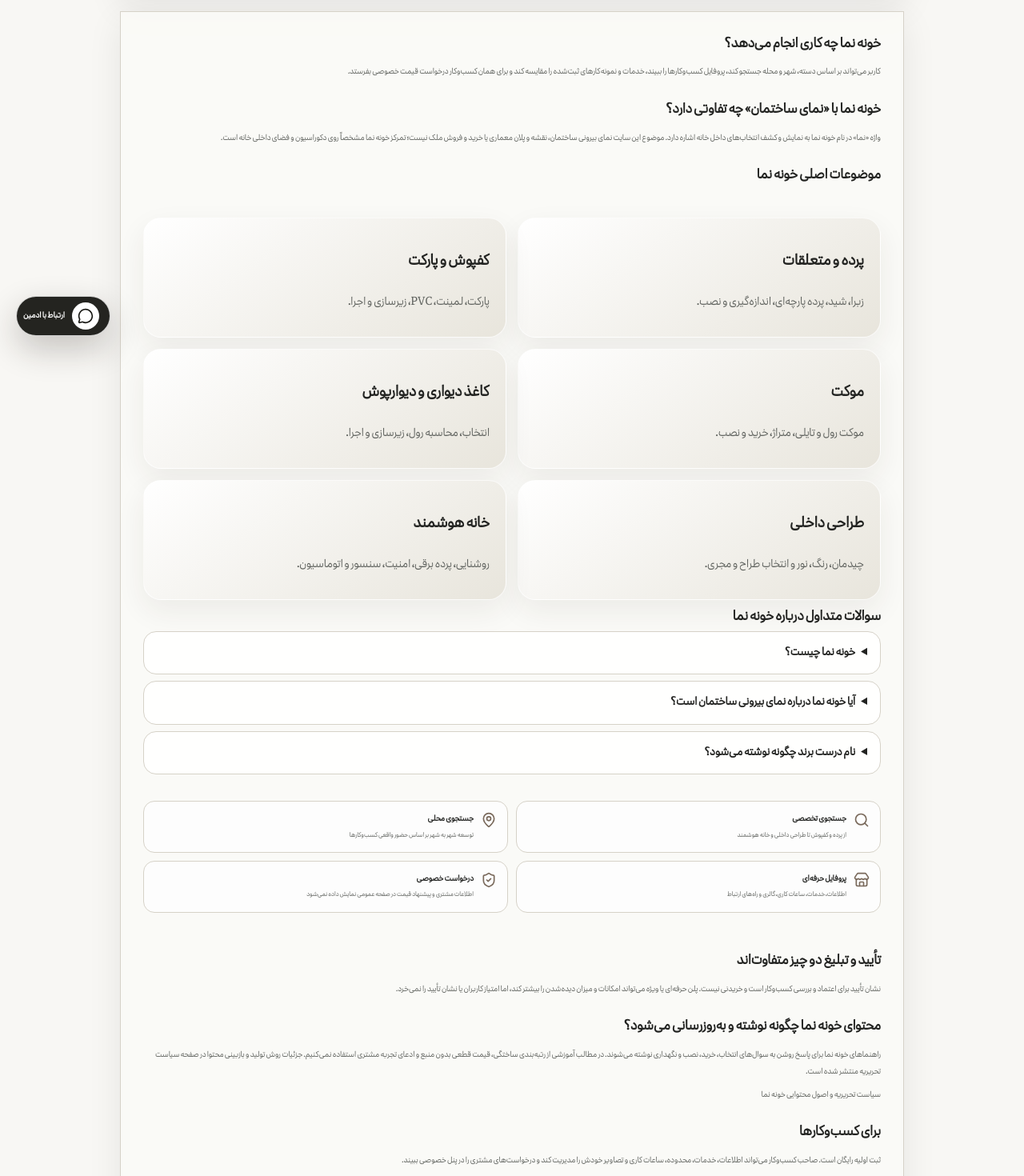
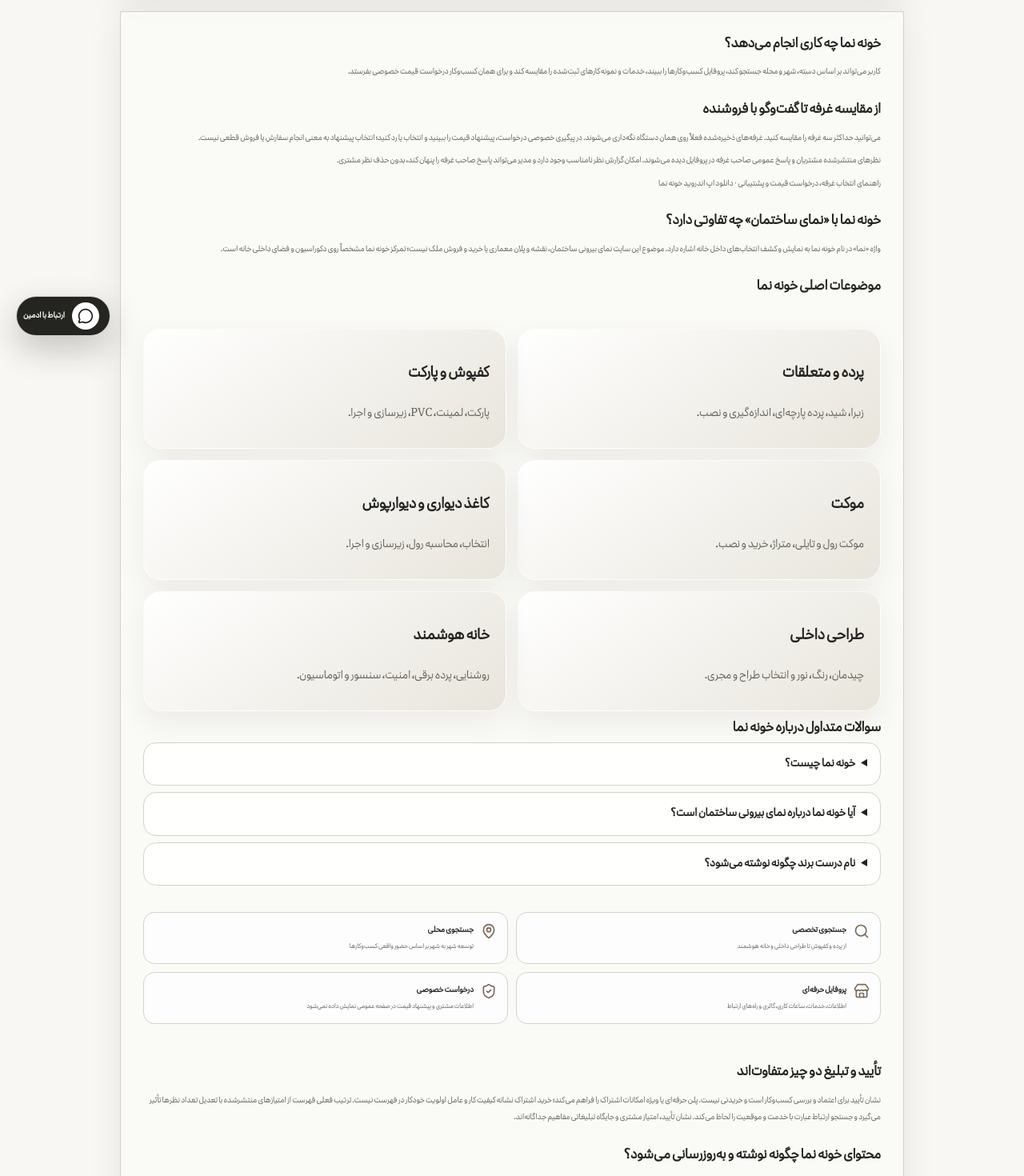
Before and after one commit to ahoora-jpg/khonenama, a Next.js app: page /about in a window 1280 px wide. Shown: the part 360-1830 px from the top of the page at 80% size. Built offline with nearby package versions, Linux system fonts and the light colour scheme.

Commit message:
Align public guidance with released marketplace features

```diff
--- a/app/about/page.tsx
+++ b/app/about/page.tsx
@@ -95,6 +95,10 @@
               کاربر می‌تواند بر اساس دسته، شهر و محله جستجو کند، پروفایل کسب‌وکارها را ببیند،
               خدمات و نمونه‌کارهای ثبت‌شده را مقایسه کند و برای همان کسب‌وکار درخواست قیمت خصوصی بفرستد.
             </p>
+            <h2>از مقایسه غرفه تا گفت‌وگو با فروشنده</h2>
+            <p>می‌توانید حداکثر سه غرفه را مقایسه کنید. غرفه‌های ذخیره‌شده فعلاً روی همان دستگاه نگه‌داری می‌شوند. در پیگیری خصوصی درخواست، پیشنهاد قیمت را ببینید و انتخاب یا رد کنید؛ انتخاب پیشنهاد به معنی انجام سفارش یا فروش قطعی نیست.</p>
+            <p>نظرهای منتشرشده مشتریان و پاسخ عمومی صاحب غرفه در پروفایل دیده می‌شوند. امکان گزارش نظر نامناسب وجود دارد و مدیر می‌تواند پاسخ صاحب غرفه را پنهان کند، بدون حذف نظر مشتری.</p>
+            <p><a href="/help">راهنمای انتخاب غرفه، درخواست قیمت و پشتیبانی</a> · <a href="/download-app">دانلود اپ اندروید خونه نما</a></p>
             <h2>خونه نما با «نمای ساختمان» چه تفاوتی دارد؟</h2>
             <p>
               واژه «نما» در نام خونه نما به نمایش و کشف انتخاب‌های داخل خانه اشاره دارد. موضوع این سایت نمای بیرونی ساختمان،
@@ -128,7 +132,7 @@
             <h2>تأیید و تبلیغ دو چیز متفاوت‌اند</h2>
             <p>
               نشان تأیید برای اعتماد و بررسی کسب‌وکار است و خریدنی نیست. پلن حرفه‌ای یا ویژه
-              می‌تواند امکانات و میزان دیده‌شدن را بیشتر کند، اما امتیاز کاربران یا نشان تأیید را نمی‌خرد.
+              امکانات اشتراک را فراهم می‌کند؛ خرید اشتراک نشانه کیفیت کار و عامل اولویت خودکار در فهرست نیست. ترتیب فعلی فهرست از امتیازهای منتشرشده با تعدیل تعداد نظرها تأثیر می‌گیرد و جستجو ارتباط عبارت با خدمت و موقعیت را لحاظ می‌کند. نشان تأیید، امتیاز مشتری و جایگاه تبلیغاتی مفاهیم جداگانه‌اند.
             </p>
 
             <h2>محتوای خونه نما چگونه نوشته و به‌روزرسانی می‌شود؟</h2>
```
